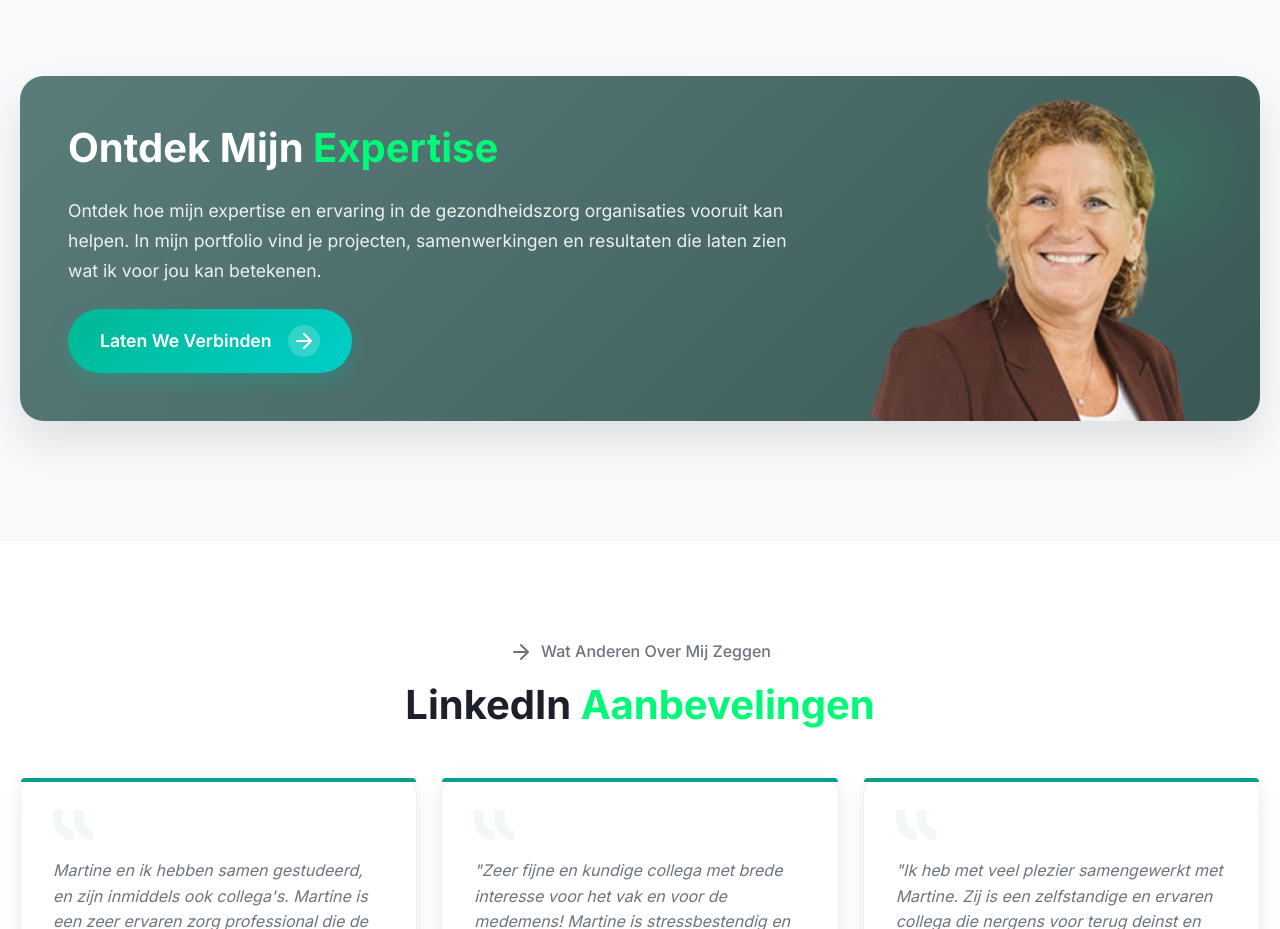
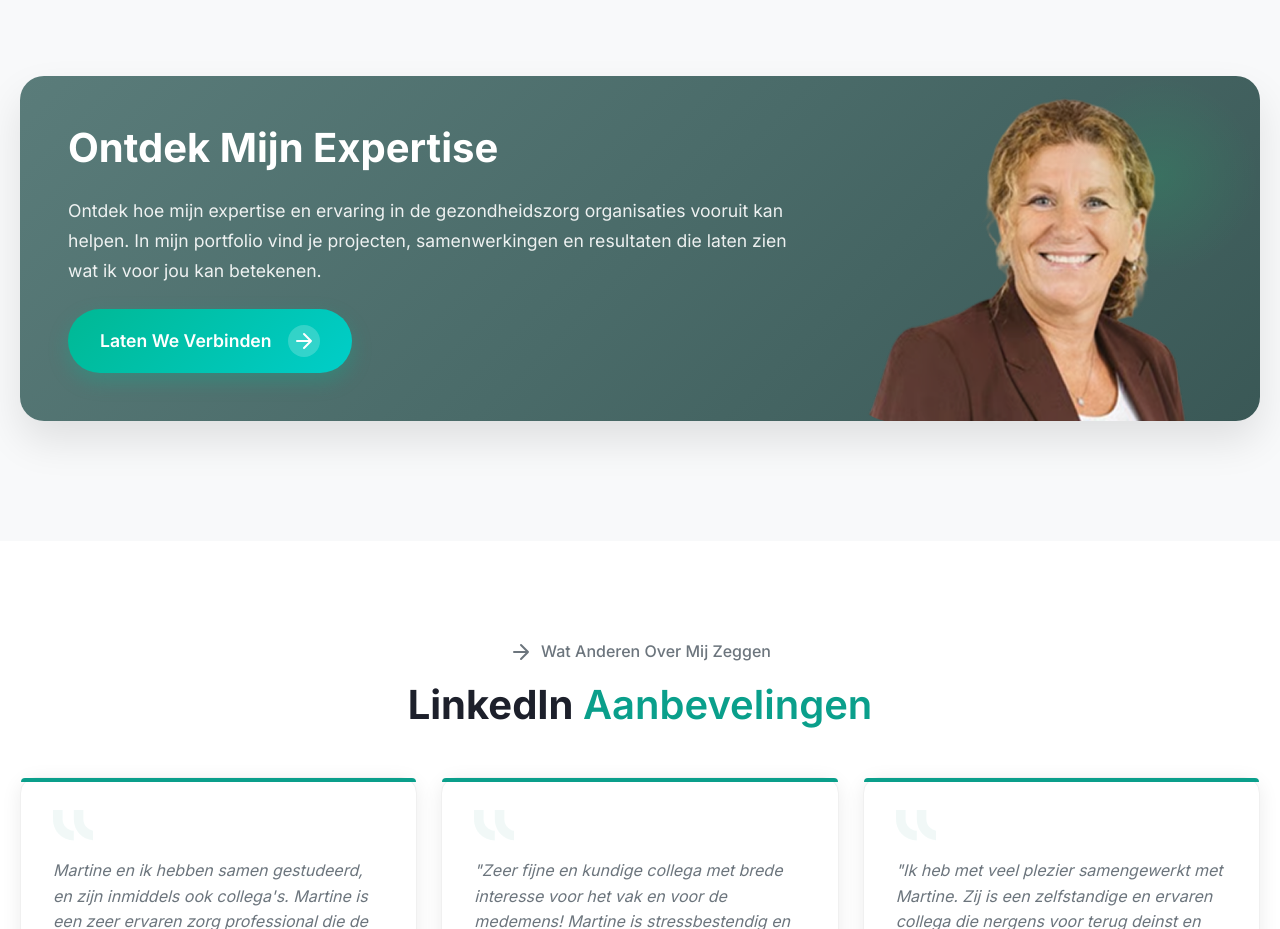
Before and after one commit to AngelineSeveses/Martine-van-der-Sluis, a plain HTML site: page index.html in a window 1280 px wide. Shown: the part 3640-4569 px from the top of the page. Drawn offline with nearby package versions, Linux system fonts and the light colour scheme.

Commit message:
Update index.html

```diff
--- a/index.html
+++ b/index.html
@@ -579,7 +579,7 @@
             <div class="col-lg-8">
               <div class="discover-content p-5">
                 <h2 class="discover-title mb-4">
-                  Ontdek Mijn <span class="text-highlight">Expertise</span>
+                  Ontdek Mijn Expertise
                 </h2>
                 <p class="discover-text mb-4">
                   Ontdek hoe mijn expertise en ervaring in de gezondheidszorg
@@ -654,7 +654,7 @@
             >
           </div>
           <h2 class="testimonial-main-title">
-            LinkedIn <span class="text-highlight">Aanbevelingen</span>
+            LinkedIn <span class="highlight">Aanbevelingen</span>
           </h2>
         </div>
 
```
